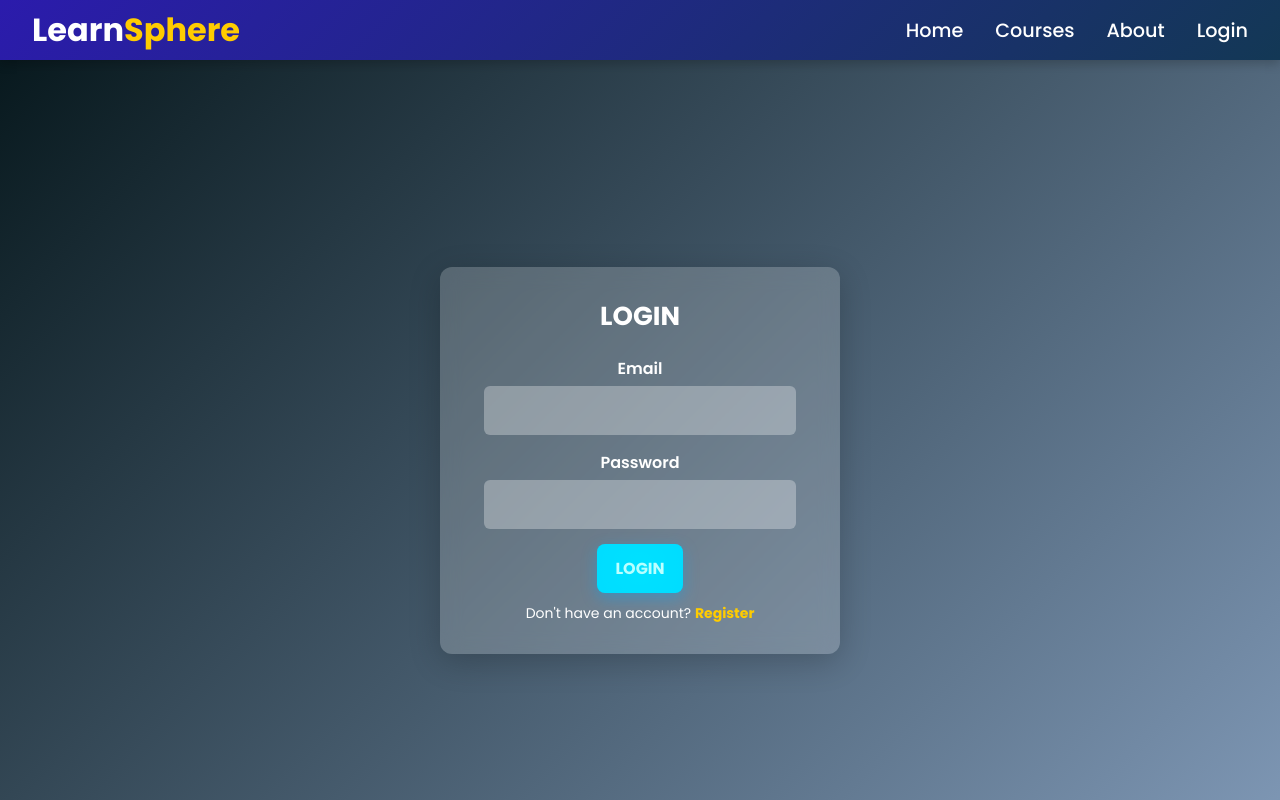
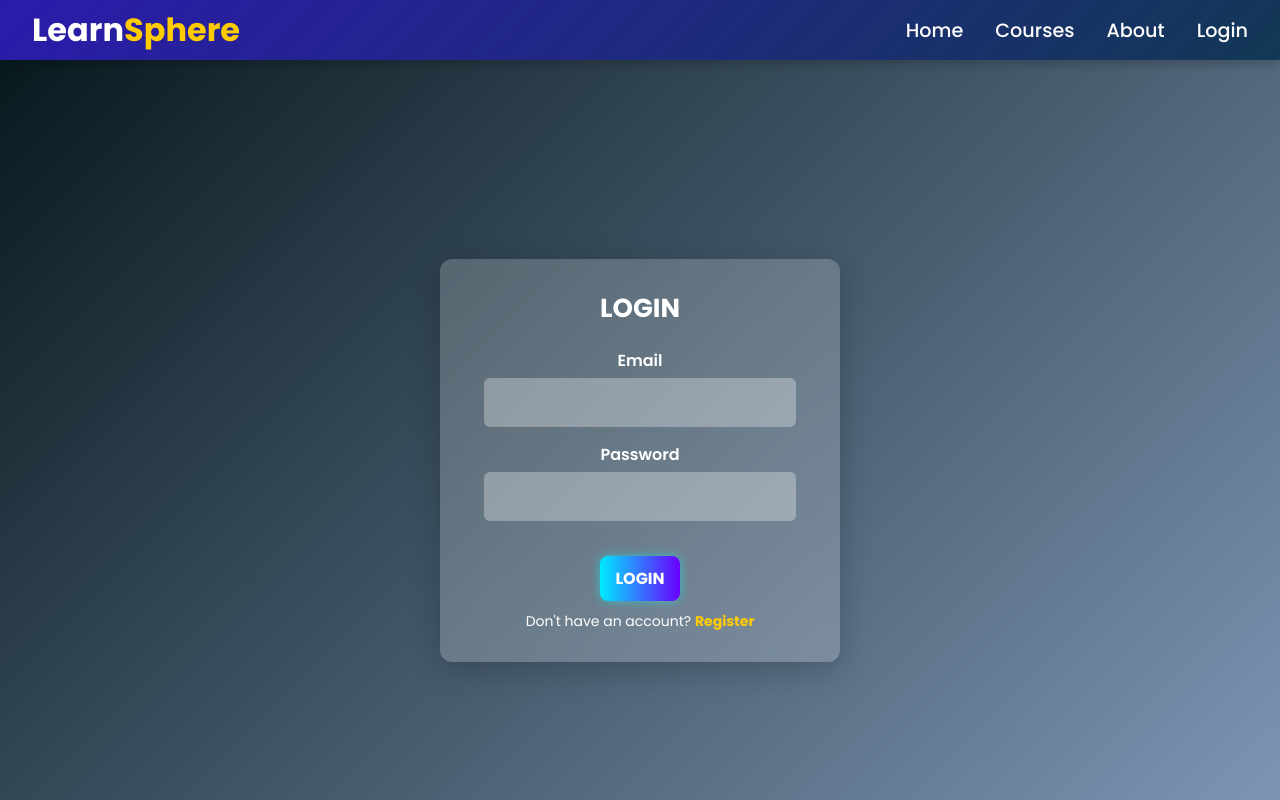
Before and after one commit to sandeep14032004/learnsphere-frontend1, a React (Vite) app: page /course/1 in a window 1280 px wide. Shown: the top 800 px of the page. Built offline with nearby package versions, Linux system fonts and the light colour scheme; no server answers.

Commit message:
Initial commit

```diff
--- a/src/main.jsx
+++ b/src/main.jsx
@@ -4,7 +4,7 @@ import App from "./App.jsx";
 import { UserContextProvider } from "./context/UserContext.jsx";
 import { CourseContextProvider } from "./context/CourseContext.jsx";
 
-export const server = "https://learnsphere-server-sguw.onrender.com";
+export const server = "http://localhost:5000";
 
 createRoot(document.getElementById("root")).render(
   <StrictMode>
--- a/src/pages/auth/Login.jsx
+++ b/src/pages/auth/Login.jsx
@@ -42,7 +42,7 @@ const Login = () => {
             required
           />
 
-          <button disabled={btnLoading} className="common-btn" type="submit">
+          <button disabled={btnLoading} className="btn" type="submit">
             {btnLoading ? "Please Wait" : "Login"}
           </button>
         </form>
--- a/src/pages/auth/Register.jsx
+++ b/src/pages/auth/Register.jsx
@@ -48,7 +48,7 @@ const Register = () => {
             onChange={(e) => setPassword(e.target.value)}
             required
           />
-          <button className="common-btn" type="submit" disabled={btnLoading}>
+          <button className="btn" type="submit" disabled={btnLoading}>
             {btnLoading ? "Please Wait..." : "Register"}
           </button>
         </form>
```
